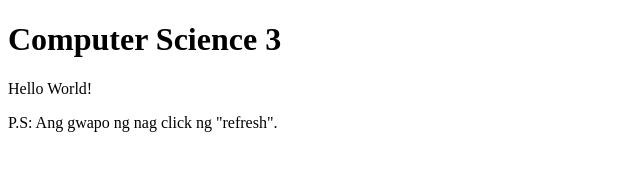
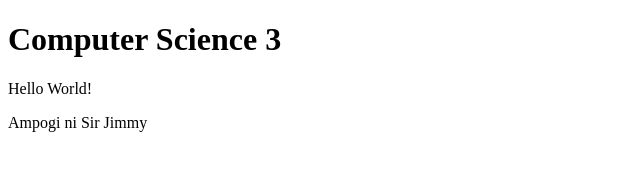
Before and after one commit to J05hUA098/CS3, a plain HTML site: page index.html in a window 1280 px wide. Shown: the whole page, without its empty margins (0-640 px from the left). Drawn offline with Linux system fonts and the light colour scheme.

Commit message:
Update index.html

```diff
--- a/index.html
+++ b/index.html
@@ -6,6 +6,6 @@
   <body>
     <h1> Computer Science 3 </h1>
     <p>Hello World! </p>
-    <p> P.S: Ang gwapo ng nag click ng "refresh". </p>
+    <p>Ampogi ni Sir Jimmy</p>
   </body>
 </html>
```
